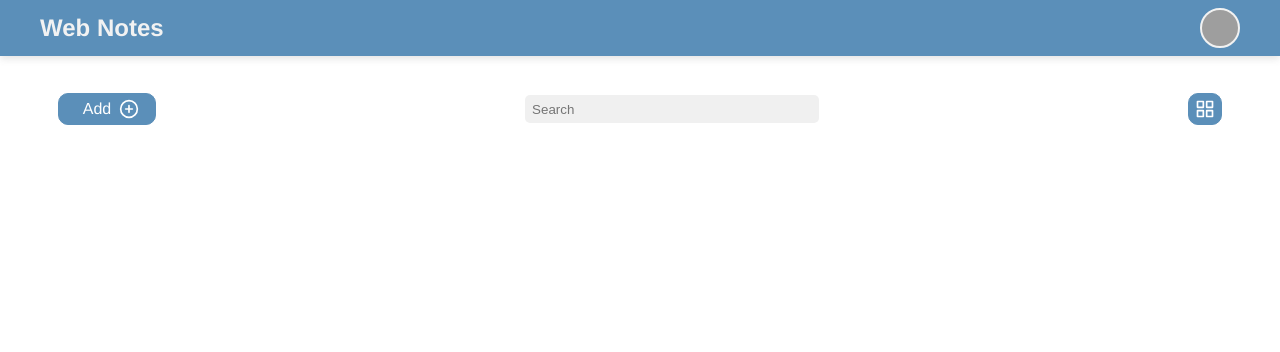
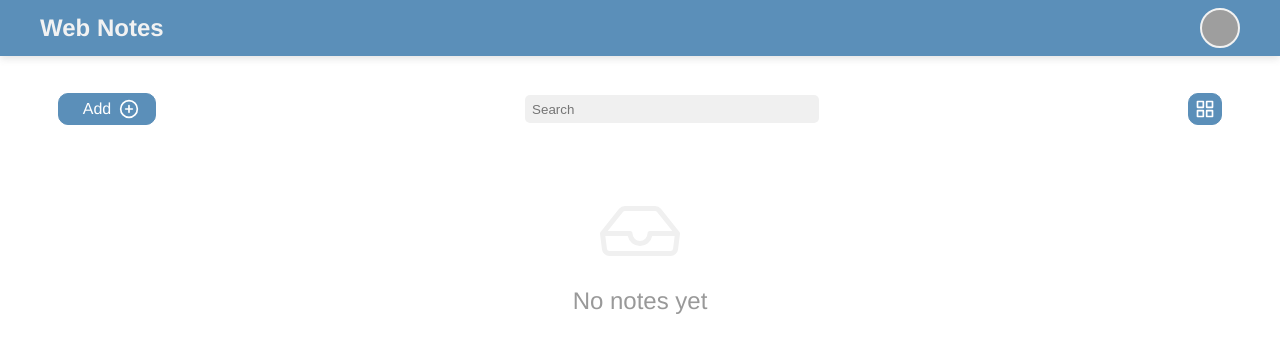
Before and after one commit to passosleo/keep-my-notes, a React (Vite) app: page / in a window 1280 px wide. Shown: the top 352 px of the page. Built offline with nearby package versions, Linux system fonts and the light colour scheme; grey boxes are pictures that could not be loaded.

Commit message:
feat: empty info component

```diff
--- a/src/components/CustomModal/index.tsx
+++ b/src/components/CustomModal/index.tsx
@@ -41,13 +41,13 @@ export default function CustomModal({
             <ModalFooter>
               {closable && (
                 <CustomButton
-                  title="Cancelar"
+                  title="Cancel"
                   variant="outline"
                   onClick={onClose}
                 />
               )}
               <CustomButton
-                title="Salvar"
+                title="Save"
                 variant="solid"
                 type="submit"
                 onClick={onConfirm}
--- /dev/null
+++ b/src/components/Empty/index.tsx
@@ -0,0 +1,11 @@
+import { EmptyWrapper } from "./styles";
+import { IProps } from "./types";
+
+export default function Empty({ extra, icon, defaultMessage }: IProps) {
+  return (
+    <EmptyWrapper>
+      {icon}
+      <h1>{!extra ? defaultMessage : extra}</h1>
+    </EmptyWrapper>
+  );
+}
--- /dev/null
+++ b/src/components/Empty/styles.ts
@@ -0,0 +1,16 @@
+import styled from "styled-components";
+
+export const EmptyWrapper = styled.div`
+  display: flex;
+  flex-direction: column;
+  align-items: center;
+  margin: auto;
+  margin-top: 3rem;
+
+  h1 {
+    font-size: 1.5rem;
+    font-weight: 500;
+    color: ${({ theme }) => theme.colors.grey};
+    margin-top: 1rem;
+  }
+`;
--- /dev/null
+++ b/src/components/Empty/types.ts
@@ -0,0 +1,5 @@
+export type IProps = {
+  defaultMessage?: string;
+  icon?: React.ReactNode;
+  extra?: string;
+};
--- a/src/pages/Notes/index.tsx
+++ b/src/pages/Notes/index.tsx
@@ -5,10 +5,12 @@ import useNotes from "./hooks/useNotes";
 import NoteModal from "./components/Modal";
 import { Note } from "../../types";
 import NoteCard from "./components/Card";
+import Empty from "../../components/Empty";
+import { theme } from "../../theme";
+import { BsInbox } from "react-icons/bs";
 
 export default function Notes() {
   const {
-    notes,
     handleModalOpen,
     handleSaveNote,
     handleNoteForm,
@@ -22,7 +24,6 @@ export default function Notes() {
     setSearch,
     filteredNotes,
   } = useNotes();
-
   return (
     <>
       <ActionsWrapper>
@@ -48,8 +49,15 @@ export default function Notes() {
         />
       </ActionsWrapper>
 
+      {filteredNotes.length === 0 ? (
+        <Empty
+          defaultMessage="No notes yet"
+          icon={<BsInbox size={80} color={theme.colors.lightGrey} />}
+          extra={search ? `No notes found for "${search}"` : ""}
+        />
+      ) : (
         <NoteListWrapper viewMode={viewMode}>
-        {(filteredNotes ?? notes)?.map((note: Note) => {
+          {filteredNotes.map((note: Note) => {
             return (
               <NoteCard
                 note={note}
@@ -60,6 +68,7 @@ export default function Notes() {
             );
           })}
         </NoteListWrapper>
+      )}
 
       <NoteModal
         handleSaveNote={handleSaveNote}
```
Lines whose indentation alone changed are shown as unchanged.
